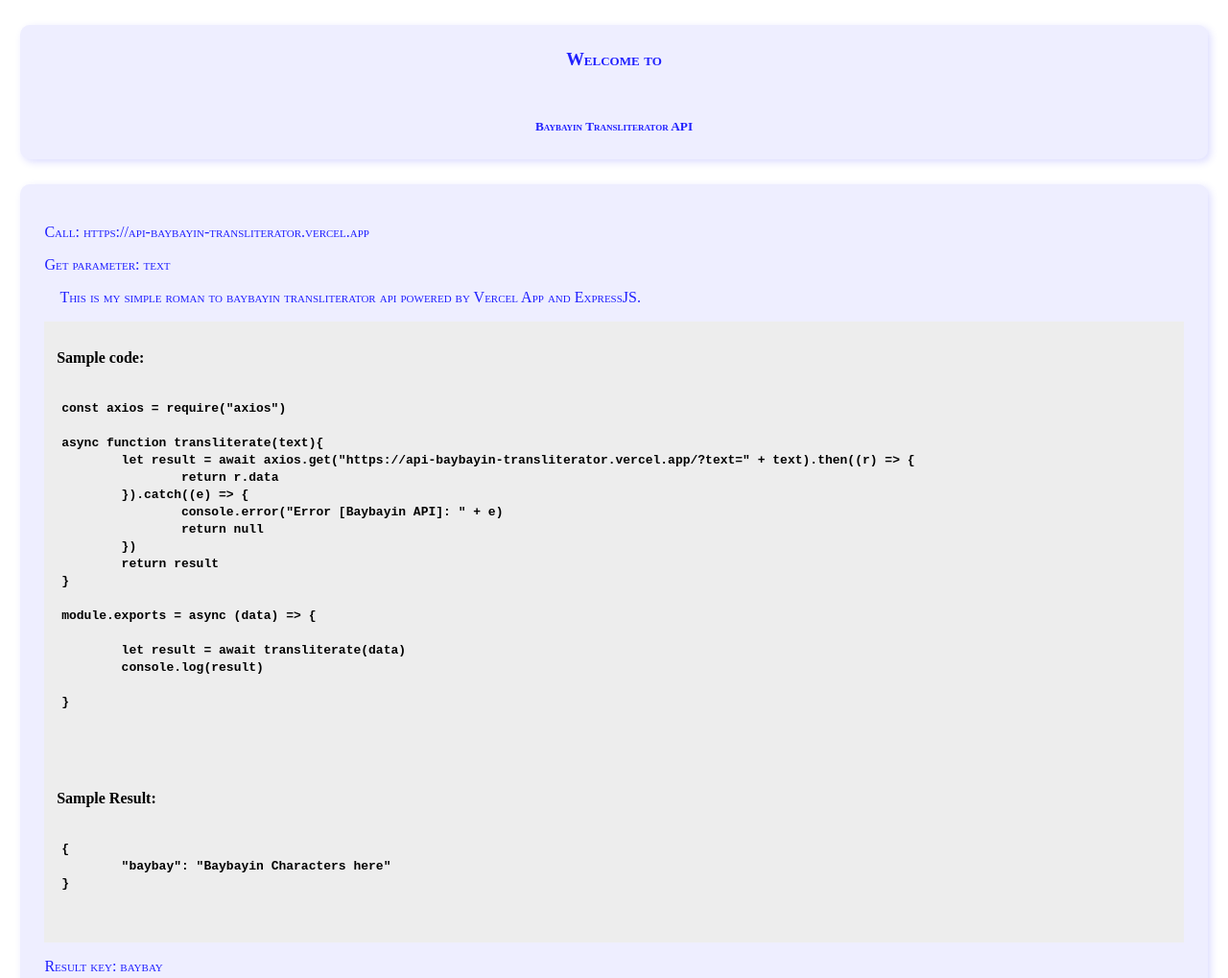
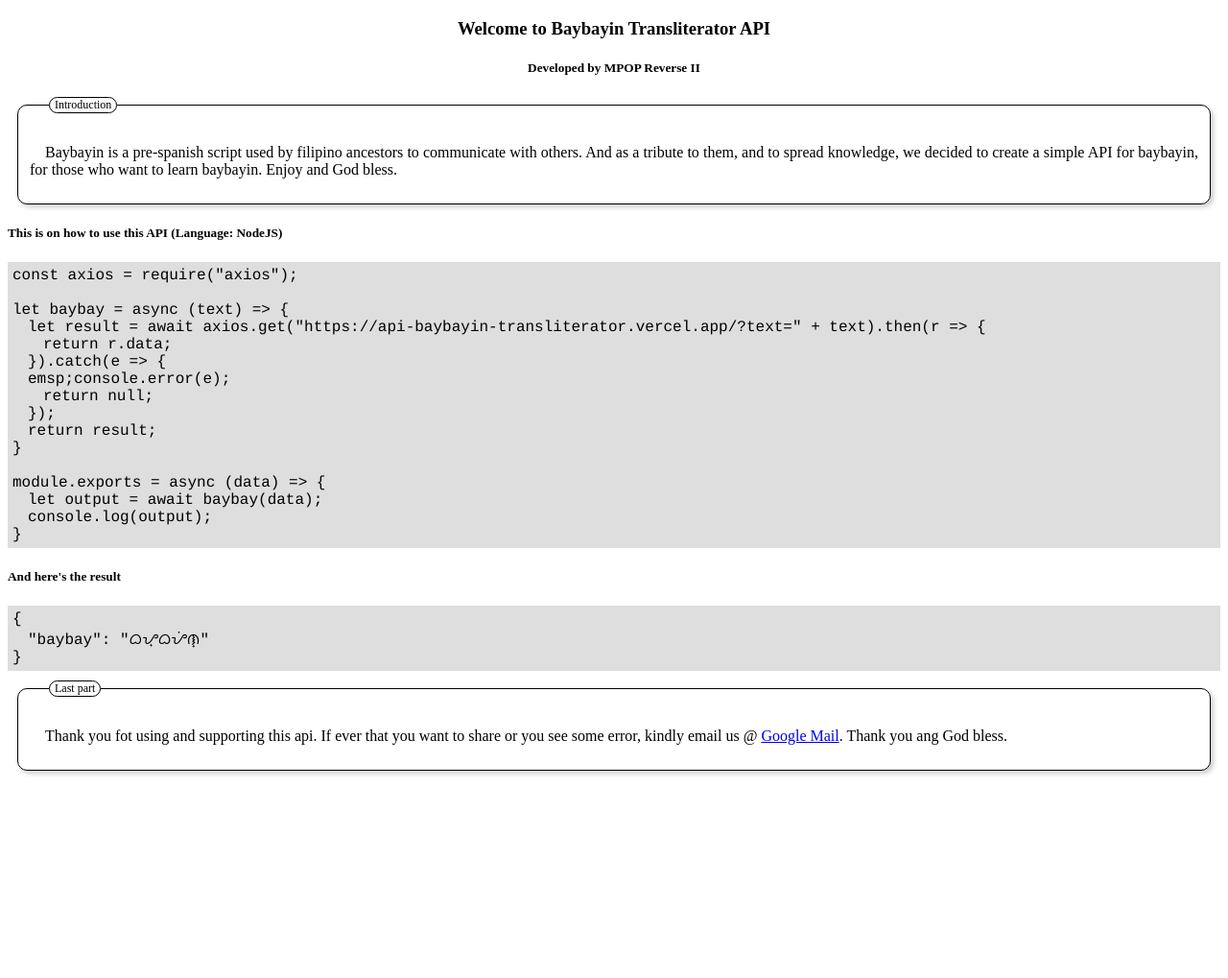
Before and after one commit to RyannKim327/Baybayin-Transliterator-API, a website: page baybay.html in a window 1280 px wide. Shown: the top 1019 px of the page at 96% size. After the commit the page ends 813 px from the top, so only its background shows below. Drawn offline with Linux system fonts and the light colour scheme.

Commit message:
08-18-22 22:48

```diff
--- a/baybay.html
+++ b/baybay.html
@@ -1,90 +1,72 @@
 <!DOCTYPE html>
 <html>
 	<head>
+		<meta name="viewport" content="width=device-width, initial-scale=1, minimal-ui">
 		<title>Baybayin Transliterator API</title>
-		<meta name="viewport" content="width = device-width, initial-scale = 1, minimal-ui">
+		<meta name="description" content="A documentation for baybayin transliterator.">
 		<style type="text/css">
-			.head, .body, .foot{
-				font-variant: small-caps;
-				text-align: center;
-				background-color: #eeeeff;
+			code{
+				background-color: #dedede;
+				display: block;
+				padding: 5px;
+				font-family: "Courier", monospace;
+				overflow: scroll;
+			}
+			fieldset{
+				box-shadow: 3px 3px 5px #cecece;
+			}
+			fieldset, fieldset legend{
+				border: 1px #000000 solid;
 				border-radius: 10px;
-				margin:  2vw 1vw;
-				box-shadow: 3px 3px 8px #ddddff;
-				color: #2020ff;
+				margin: 10px;
 			}
-			.head h3, .head h5, .foot h5{
-				margin: 0;
-				padding: 2vw;
+			fieldset legend{
+				margin-left: 20px;
+				padding: 0 5px;
+				font-family: "Times New Roman", serif;
+				font-size: 12px;
 			}
-			.body{
-				text-align: left;
-				padding: 2vw;
-			}
-			.body div{
-				padding: 1vw;
-				background-color: #ededed;
-				color: #000000;
-				font-variant: none;
-				font-weight: bold;
-			}
-			.body pre{
-				font-family: 'Courier New', monospace;
-				overflow: scroll;
-				max-width: 100%;
-				min-width: 99%;
-				margin: 5px;
+			p{
+				text-align: justify;
 			}
 		</style>
 	</head>
 	<body>
-		<div class="head">
-			<h3>Welcome to</h3>
-			<h5>Baybayin Transliterator API</h5>
-		</div>
-		<div class="body">
-			<p>Call: https://api-baybayin-transliterator.vercel.app</p>
-			<p>Get parameter: text</p>
-			<p>&emsp;This is my simple roman to baybayin transliterator api powered by Vercel App and ExpressJS.</p>
-			<div>
-				<p>Sample code:</p>
-				<pre>
+		<h3 align="center">Welcome to Baybayin Transliterator API</h3>
+		<h5 align="center">Developed by MPOP Reverse II</h5>
+		<fieldset>
+			<legend>Introduction</legend>
+			<p>&emsp;Baybayin is a pre-spanish script used by filipino ancestors to communicate with others. And as a tribute to them, and to spread knowledge, we decided to create a simple API for baybayin, for those who want to learn baybayin. Enjoy and God bless.</p>
+		</fieldset>
+		<h5>This is on how to use this API (Language: NodeJS)</h5>
 		<code>
-const axios = require("axios")
-
-async function transliterate(text){
-	let result = await axios.get("https://api-baybayin-transliterator.vercel.app/?text=" + text).then((r) => {
-		return r.data
-	}).catch((e) => {
-		console.error("Error [Baybayin API]: " + e)
-		return null
-	})
-	return result
-}
-
-module.exports = async (data) => {
-
-	let result = await transliterate(data)
-	console.log(result)
-
+			const axios = require("axios");<br>
+			<br>
+			let baybay = async (text) => {<br>
+			&emsp;let result = await axios.get("https://api-baybayin-transliterator.vercel.app/?text=" + text).then(r => {<br>
+			&emsp;&emsp;return r.data;<br>
+			&emsp;}).catch(e => {<br>
+			&emsp;emsp;console.error(e);<br>
+			&emsp;&emsp;return null;<br>
+			&emsp;});<br>
+			&emsp;return result;<br>
+			}<br>
+			<br>
+			module.exports = async (data) => {<br>
+			&emsp;let output = await baybay(data);<br>
+			&emsp;console.log(output);<br>
 			}
 		</code>
-				</pre>
-			</div>
-			<div>
-				<p>Sample Result:</p>
-				<pre>
+		<h5>And here's the result</h5>
 		<code>
-{
-	"baybay": "Baybayin Characters here"
+			{<br>
+			&emsp;"baybay": "ᜊᜌ᜔ᜊᜌᜒᜈ᜔"<br>
 			}
 		</code>
-				</pre>
-			</div>
-			<p>Result key: baybay</p>
-		</div>
-		<div class="foot">
-			<h5>Developed by MPOP Reverse II</h5>
-		</div>
+		<fieldset>
+			<legend>Last part</legend>
+			<p>&emsp;Thank you fot using and supporting this api. If ever that you want to share or you see some error, kindly email us @ <a href="mailto:weryses19@gmail.com">Google Mail</a>. Thank you ang God bless.</p>
+		</fieldset>
 	</body>
+	<script type="text/javascript"></script>
 </html>
```
Also changed, not shown: ReadMe.md. Lines whose indentation alone changed are shown as unchanged.
